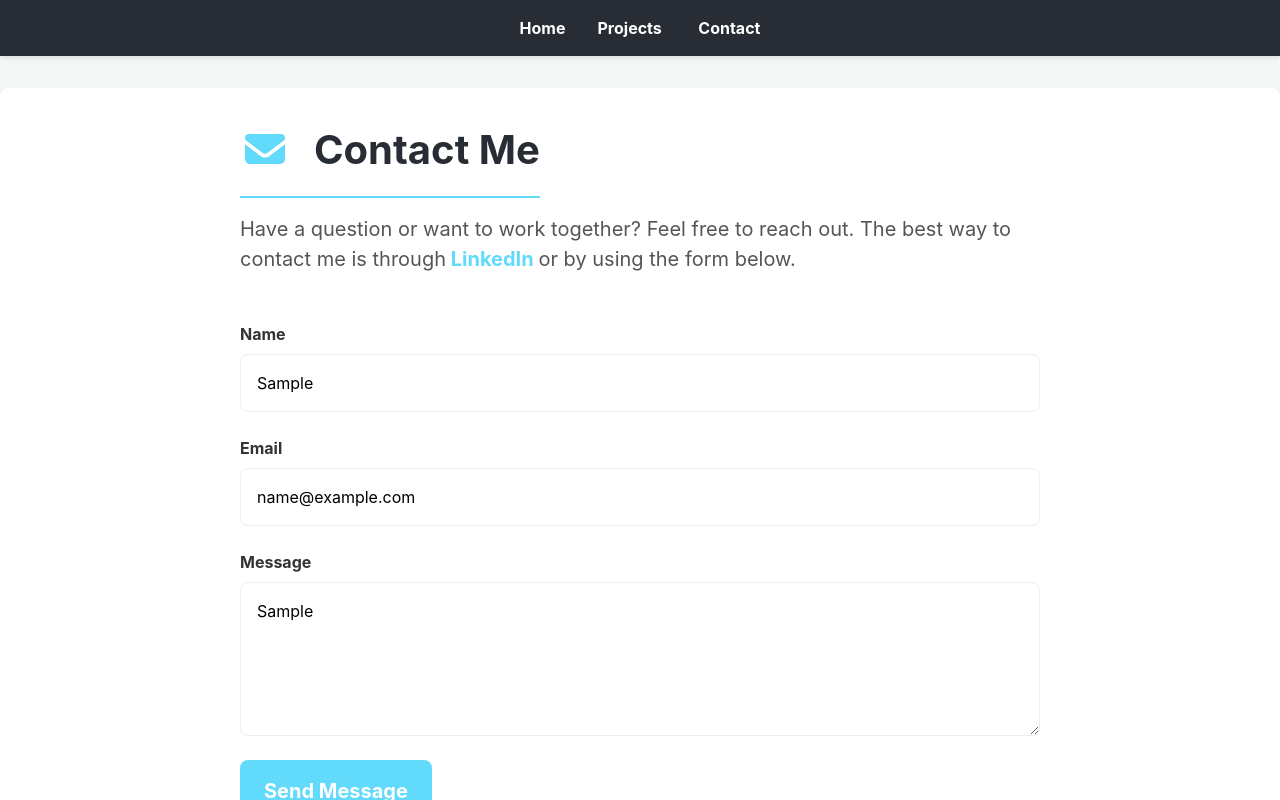
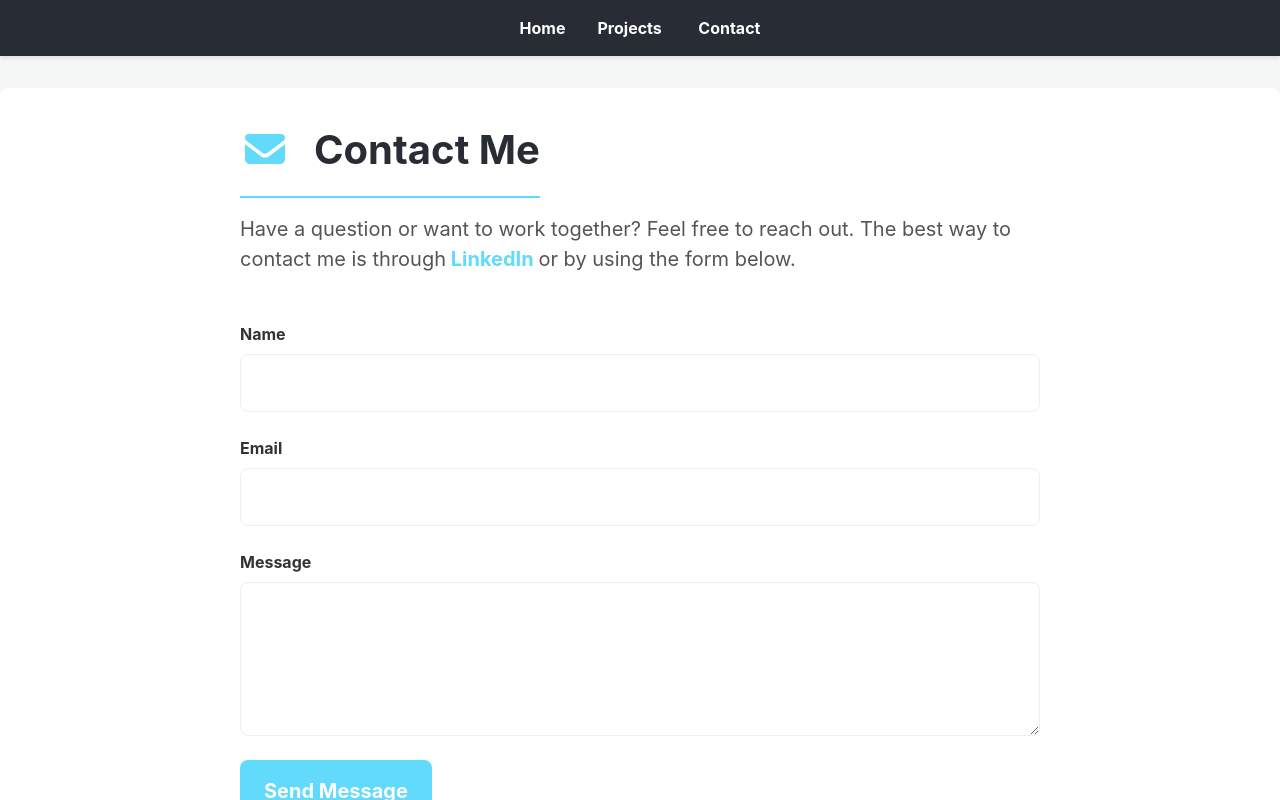
Before and after one commit to kostadinov1/my-personal-website, a React (Vite) app: page /contact in a window 1280 px wide. Both pictures are taken after typing "Sample", "name@example.com", "Sample" into the empty fields and a click on the button "Send Message". Shown: the top 800 px of the page. Built offline with nearby package versions, Linux system fonts and the light colour scheme.

Commit message:
Fix: Netlify form request

```diff
--- a/src/pages/ContactPage/ContactPage.module.css
+++ b/src/pages/ContactPage/ContactPage.module.css
@@ -93,3 +93,25 @@
   background-color: var(--secondary-color);
   transform: translateY(-2px);
 }
+
+/* Add these at the end of ContactPage.module.css */
+
+.notification {
+  padding: var(--space-sm) var(--space-md);
+  border-radius: var(--border-radius);
+  margin-top: var(--space-md);
+  font-weight: bold;
+  text-align: center;
+}
+
+.success {
+  background-color: #d4edda; /* A light green */
+  color: #155724; /* A dark green */
+  border: 1px solid #c3e6cb;
+}
+
+.error {
+  background-color: #f8d7da; /* A light red */
+  color: var(--error-color);
+  border: 1px solid #f5c6cb;
+}
--- a/src/pages/ContactPage/ContactPage.tsx
+++ b/src/pages/ContactPage/ContactPage.tsx
@@ -1,14 +1,10 @@
-// src/pages/ContactPage/ContactPage.tsx
-import React from 'react';
+import React, { useState } from 'react';
 import { useForm, type SubmitHandler } from 'react-hook-form';
 import styles from './ContactPage.module.css';
 import { AnimatedSection } from '../../components';
-
-// Font Awesome Imports
 import { FontAwesomeIcon } from '@fortawesome/react-fontawesome';
 import { faEnvelope } from '@fortawesome/free-solid-svg-icons';
 
-// Define the type for our form inputs
 type FormInputs = {
   name: string;
   email: string;
@@ -16,20 +12,43 @@ type FormInputs = {
 };
 
 const ContactPage: React.FC = () => {
+  // Add reset to the useForm hook
   const {
     register,
     handleSubmit,
-        formState: { errors },
+    reset, // <-- Get the reset function
+    formState: { errors, isSubmitting }, // <-- Track submitting state
   } = useForm<FormInputs>();
 
-    // This function will be called on successful form submission
+  // State to hold submission status (for success/error messages)
+  const [submissionStatus, setSubmissionStatus] = useState<'success' | 'error' | null>(null);
+
+  // Helper function to encode the form data for Netlify
+  const encode = (data: any) => {
+    return Object.keys(data)
+      .map((key) => encodeURIComponent(key) + '=' + encodeURIComponent(data[key]))
+      .join('&');
+  };
+
   const onSubmit: SubmitHandler<FormInputs> = (data) => {
-        // Netlify forms are handled via attributes on the form tag.
-        // This function is here to log the data for now, but the actual
-        // submission is handled declaratively by Netlify.
-        console.log('Form submitted successfully:', data);
-        // alert('Thank you for your message! I will get back to you soon.');
-        // In a real app, you might reset the form here: reset();
+    setSubmissionStatus(null); // Reset status on new submission
+
+    fetch('/', {
+      method: 'POST',
+      headers: { 'Content-Type': 'application/x-www-form-urlencoded' },
+      body: encode({
+        'form-name': 'contact', // This must match the form's name attribute
+        ...data,
+      }),
+    })
+      .then(() => {
+        setSubmissionStatus('success');
+        reset(); // Clear the form fields on success
+      })
+      .catch((error) => {
+        console.error('Form submission error:', error);
+        setSubmissionStatus('error');
+      });
   };
 
   return (
@@ -45,66 +64,58 @@ const ContactPage: React.FC = () => {
                     or by using the form below.
                 </p>
 
-                {/* --- NETLIFY FORM SETUP --- */}
-                {/* 'data-netlify="true"' enables Netlify's form handling. */}
-                {/* The hidden input with name="form-name" tells Netlify the name of the form. */}
+        {/* The form tag itself does not need the onSubmit anymore, react-hook-form handles it */}
         <form
           name="contact"
-                    method="POST"
           data-netlify="true"
+          data-netlify-honeypot="bot-field"
           onSubmit={handleSubmit(onSubmit)}
           className={styles.contactForm}
         >
-                    {/* This hidden input is REQUIRED for Netlify Forms to work with React */}
           <input type="hidden" name="form-name" value="contact" />
-                    {/* ADD THIS HONEYPOT FIELD FOR SPAM PREVENTION */}
-
           <div style={{ display: 'none' }}>
             <label>
-                            Don’t fill this out if you’re human: <input name="bot-field" />
+              Don’t fill this out if you’re human: <input {...register('bot-field' as any)} />
             </label>
           </div>
 
+          {/* ... Your form groups for name, email, message ... */}
+
           <div className={styles.formGroup}>
             <label htmlFor="name">Name</label>
-                        <input
-                            id="name"
-                            type="text"
-                            {...register('name', { required: 'Name is required' })}
-                        />
+            <input id="name" type="text" {...register('name', { required: 'Name is required' })} disabled={isSubmitting} />
             {errors.name && <span className={styles.errorMsg}>{errors.name.message}</span>}
           </div>
 
           <div className={styles.formGroup}>
             <label htmlFor="email">Email</label>
-                        <input
-                            id="email"
-                            type="email"
-                            {...register('email', {
-                                required: 'Email is required',
-                                pattern: {
-                                    value: /^[A-Z0-9._%+-]+@[A-Z0-9.-]+\.[A-Z]{2,}$/i,
-                                    message: 'Invalid email address',
-                                },
-                            })}
-                        />
+            <input id="email" type="email" {...register('email', { required: 'Email is required', pattern: { value: /^[A-Z0-9._%+-]+@[A-Z0-9.-]+\.[A-Z]{2,}$/i, message: 'Invalid email address' } })} disabled={isSubmitting} />
             {errors.email && <span className={styles.errorMsg}>{errors.email.message}</span>}
           </div>
 
           <div className={styles.formGroup}>
             <label htmlFor="message">Message</label>
-                        <textarea
-                            id="message"
-                            rows={5}
-                            {...register('message', { required: 'Message is required' })}
-                        />
+            <textarea id="message" rows={5} {...register('message', { required: 'Message is required' })} disabled={isSubmitting} />
             {errors.message && <span className={styles.errorMsg}>{errors.message.message}</span>}
           </div>
 
-                    <button type="submit" className={styles.submitButton}>
-                        Send Message
+
+          <button type="submit" className={styles.submitButton} disabled={isSubmitting}>
+            {isSubmitting ? 'Sending...' : 'Send Message'}
           </button>
         </form>
+
+        {/* --- NOTIFICATION MESSAGES --- */}
+        {submissionStatus === 'success' && (
+          <div className={`${styles.notification} ${styles.success}`}>
+            Thank you for your message! I'll get back to you soon.
+          </div>
+        )}
+        {submissionStatus === 'error' && (
+          <div className={`${styles.notification} ${styles.error}`}>
+            Sorry, there was an error sending your message. Please try again later.
+          </div>
+        )}
       </div>
     </AnimatedSection>
   );
```
Lines whose indentation alone changed are shown as unchanged.
